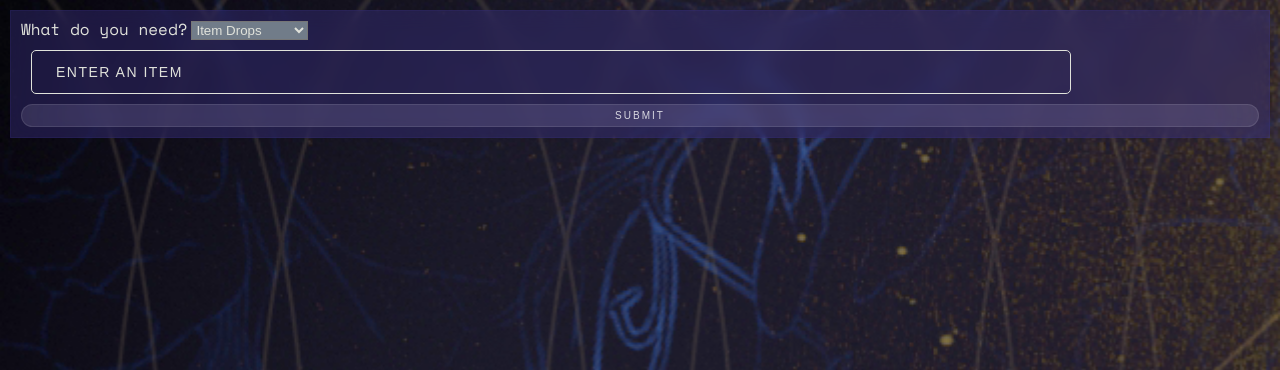
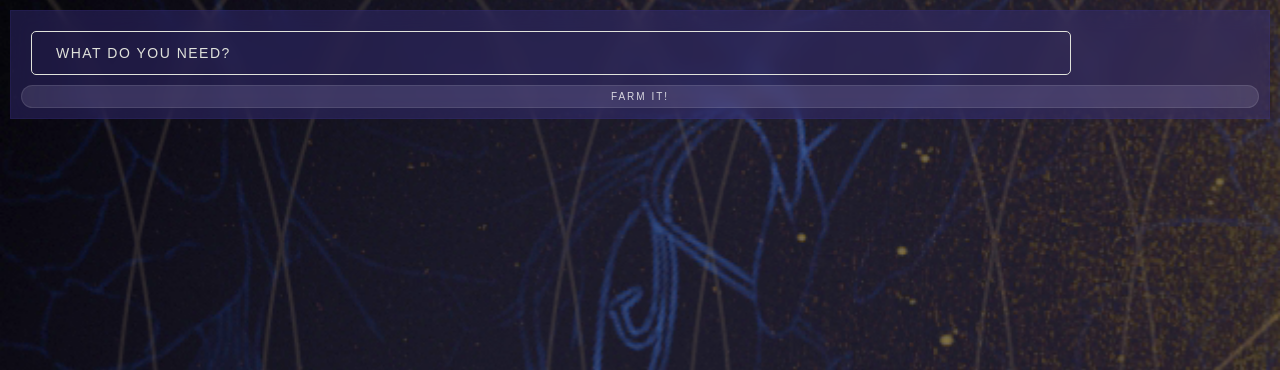
Before and after one commit to puentebravo/FarmFrame, a Flask app: page / in a window 1280 px wide. Shown: the part 50-420 px from the top of the page. Run offline with Flask 2, Linux system fonts and the light colour scheme.

Commit message:
Removed dropdown

```diff
--- a/farmFrame/templates/index.html
+++ b/farmFrame/templates/index.html
@@ -22,29 +22,22 @@
   </head>
   <body>
     <nav>
-      <h1 id="title" class="font-space">FarmFrame</h1>
+      <h1 id="title" class="font-space"><a href="/">FarmFrame</a></h1>
     </nav>
 
     <article class="card" id="hero">
       <section id="searchBar">
         <form id="searchForm">
-          <label for="itemSelect" class="font-space">What do you need?</label>
-          <select name="itemSelect" id="itemSelect" form="searchForm" required>
-            <option value="item" selected>Item Drops</option>
-            <option value="mod">Mod Data</option>
-            <option value="warframe">WarFrame Data</option>
-            <option value="weapon">Weapon Data</option>
-          </select>
 
           <label for="itemSearch">
             <input
               id="itemSearch"
               class="textEntry"
               type="text"
-              placeholder="Enter an Item"
+              placeholder="What do you need?""
             />
           </label>
-          <button id="submitBtn" class="glass-button">SUBMIT</button>
+          <button id="submitBtn" class="glass-button">Farm it!</button>
         </form>
       </section>
     </article>
```
